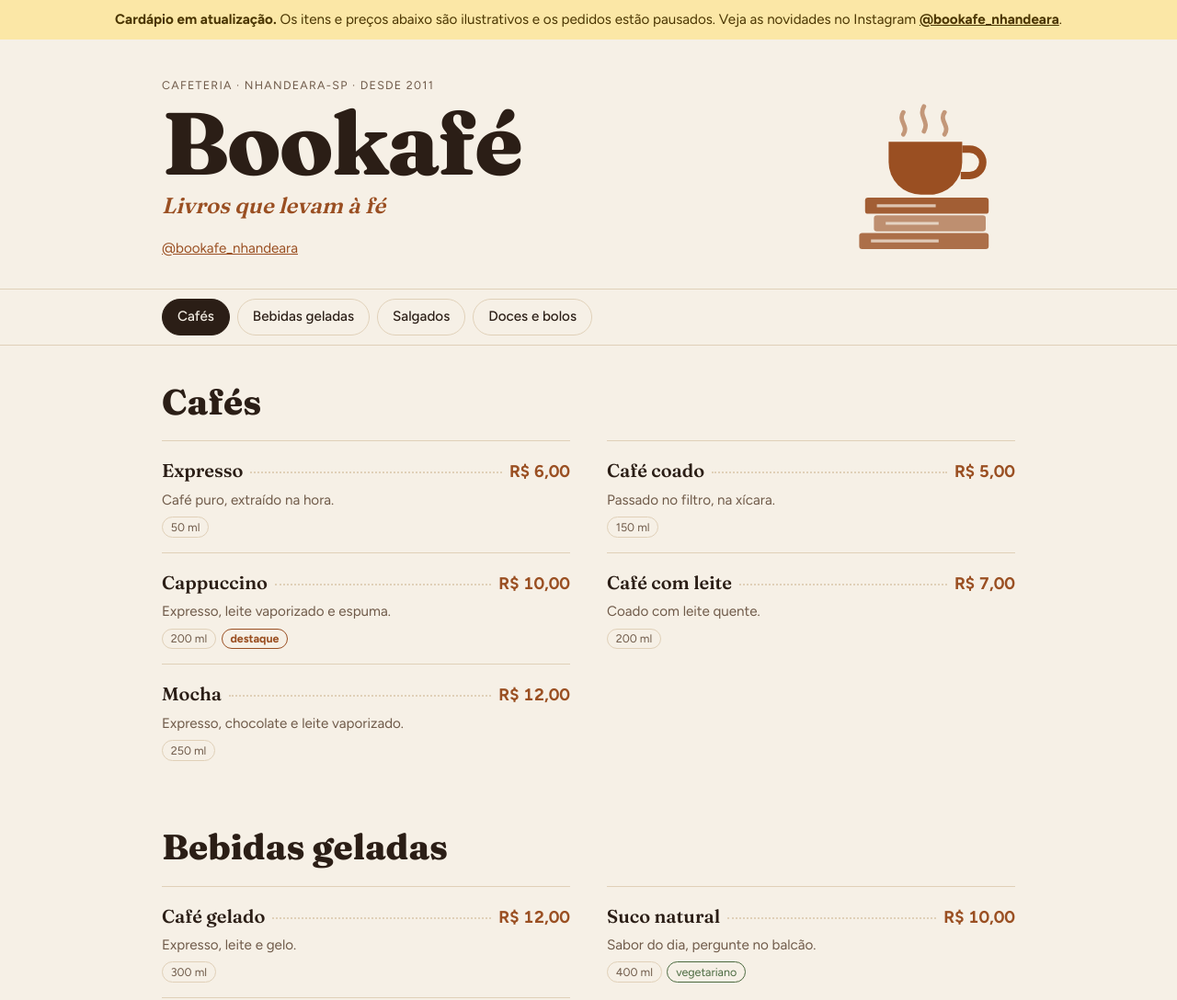
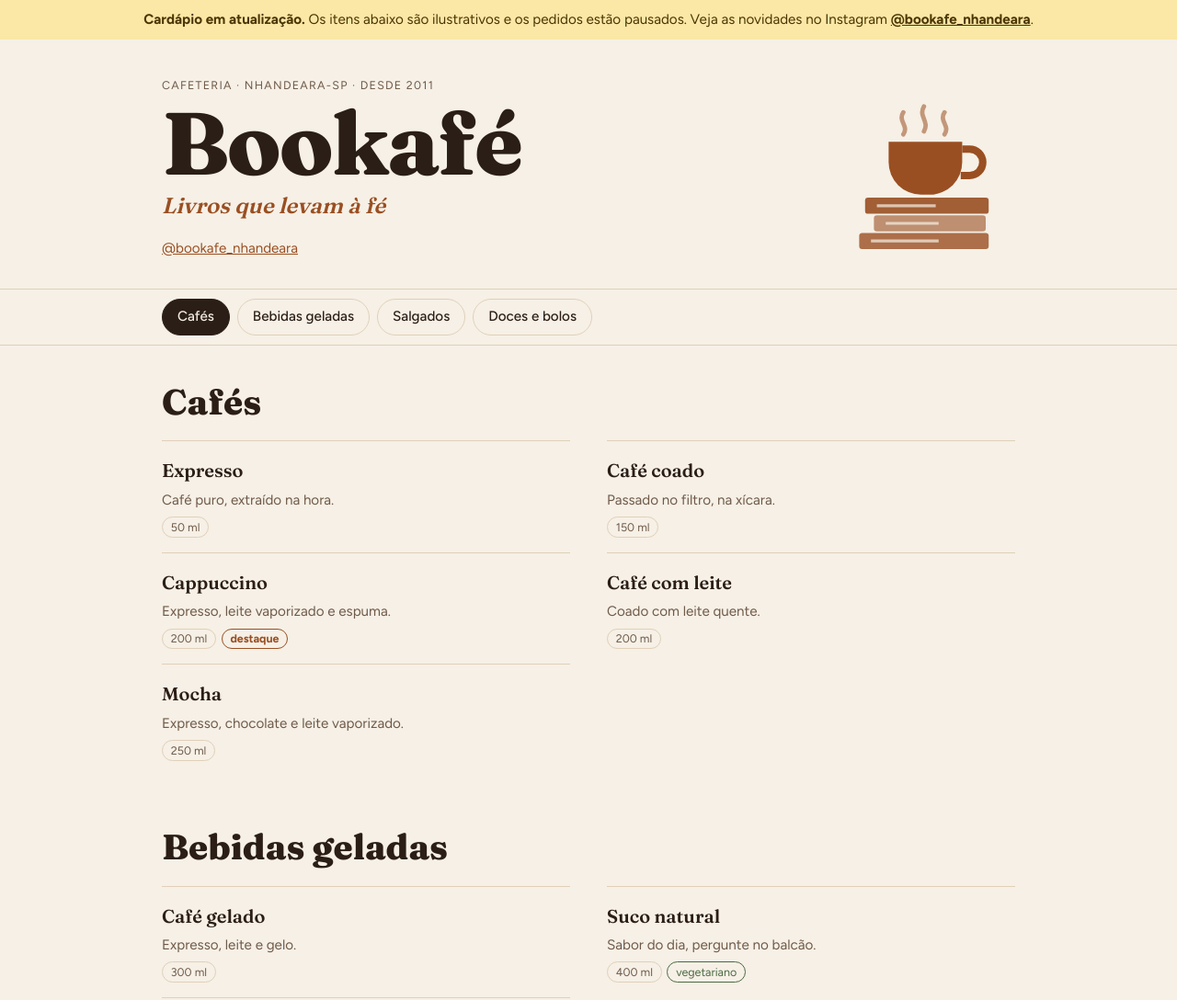
Before and after one commit to km097755-cpu/bookafe, a plain HTML site: page index.html in a window 1280 px wide. Shown: the top 1088 px of the page at 92% size. Drawn offline with Linux system fonts and the light colour scheme.

Commit message:
Esconde os preços enquanto o cardápio está em atualização
- No modo emAtualizacao, os itens aparecem sem preço
- Aviso ao cliente não fala mais em preços
- No modo de teste (?teste=1) os preços continuam aparecendo

Co-Authored-By: Claude Fable 5.2 <noreply@anthropic.com>
Claude-Session: https://claude.ai/code/session_01F6dz2hxF1xekZzj5Yk8n37

```diff
--- a/index.html
+++ b/index.html
@@ -13,8 +13,8 @@
    - Texto sempre entre aspas: "assim".
    - Preço com PONTO, sem R$: 9.50 (nove e cinquenta).
    - Acabou um item? Coloque  esgotado: true  nele.
-   - emAtualizacao: true  = aparece o aviso "Cardápio em atualização" e os
-     pedidos ficam PAUSADOS. Quando os produtos e preços forem os de verdade,
+   - emAtualizacao: true  = aparece o aviso "Cardápio em atualização", os
+     preços ficam ESCONDIDOS e os pedidos ficam PAUSADOS. Quando os produtos e preços forem os de verdade,
      mude para  false  e os pedidos voltam a funcionar.
    - Para testar os pedidos com o aviso ligado, abra o endereço com ?teste=1
      no final (ex.: index.html?teste=1).
@@ -361,7 +361,7 @@ textarea { min-height: 4rem; resize: vertical; }
   // ---------- cabeçalho ----------
   $("draft").hidden = !LOJA.emAtualizacao;
   if (pausado) {
-    $("draft").innerHTML = "<strong>Cardápio em atualização.</strong> Os itens e preços abaixo são ilustrativos e os pedidos estão pausados. " +
+    $("draft").innerHTML = "<strong>Cardápio em atualização.</strong> Os itens abaixo são ilustrativos e os pedidos estão pausados. " +
       'Veja as novidades no Instagram <a href="https://instagram.com/' + esc(LOJA.instagram) + '" target="_blank" rel="noopener">@' + esc(LOJA.instagram) + "</a>.";
     cart = {};
   } else if (LOJA.emAtualizacao) {
@@ -397,7 +397,7 @@ textarea { min-height: 4rem; resize: vertical; }
         var tags = (it.tags || []).map(function (t) { return '<span class="t-' + slug(t) + '">' + esc(t) + '</span>'; });
         if (it.tamanho) tags.unshift('<span>' + esc(it.tamanho) + '</span>');
         html += '<li class="item' + (it.esgotado ? " out" : "") + '">' +
-          '<div class="row"><h3>' + esc(it.nome) + '</h3><span class="dots" aria-hidden="true"></span><span class="price">' + money(it.cents) + '</span></div>' +
+          '<div class="row"><h3>' + esc(it.nome) + '</h3>' + (pausado ? "" : '<span class="dots" aria-hidden="true"></span><span class="price">' + money(it.cents) + '</span>') + '</div>' +
           '<div><p class="desc">' + esc(it.desc || "") + '</p>' + (tags.length ? '<div class="meta">' + tags.join("") + '</div>' : "") + '</div>' +
           '<div class="ctrl" id="c-' + it.id + '">' + controle(it) + '</div></li>';
       });
```
Also changed, not shown: 1 other file.
